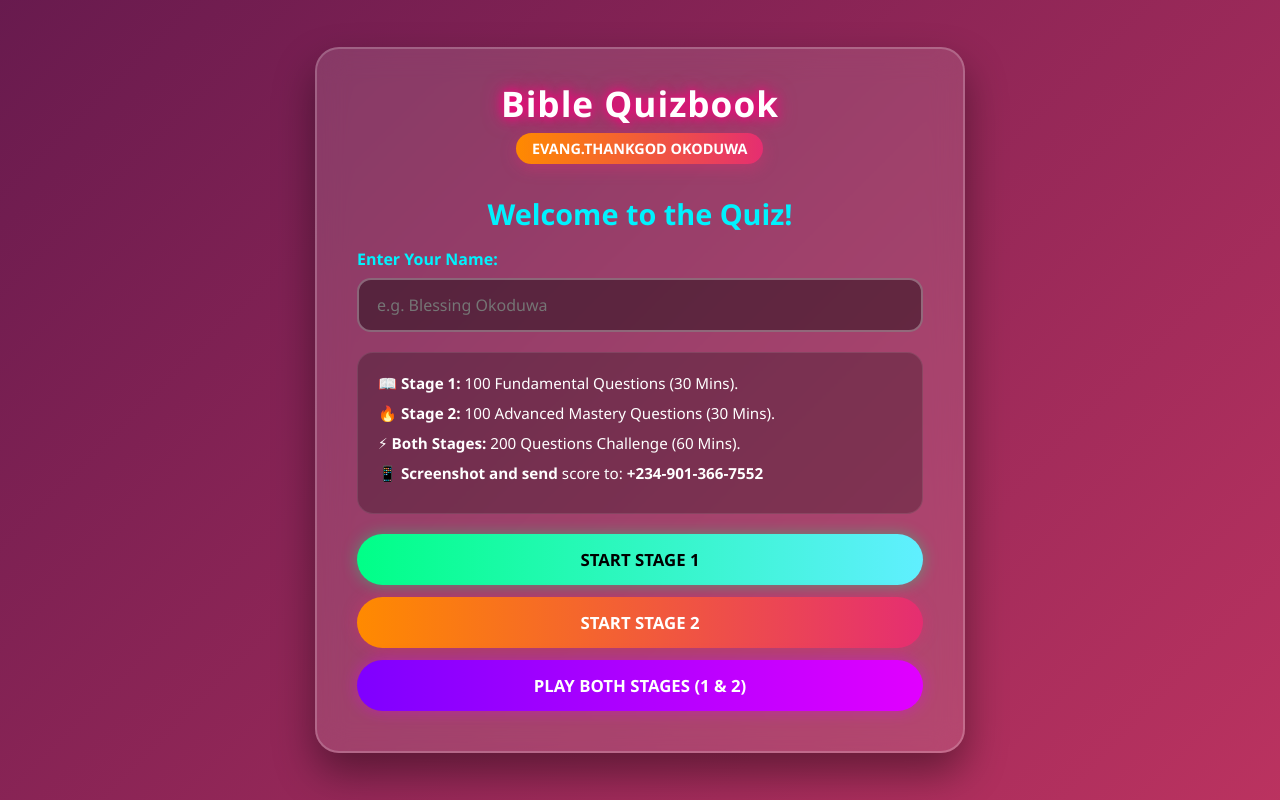
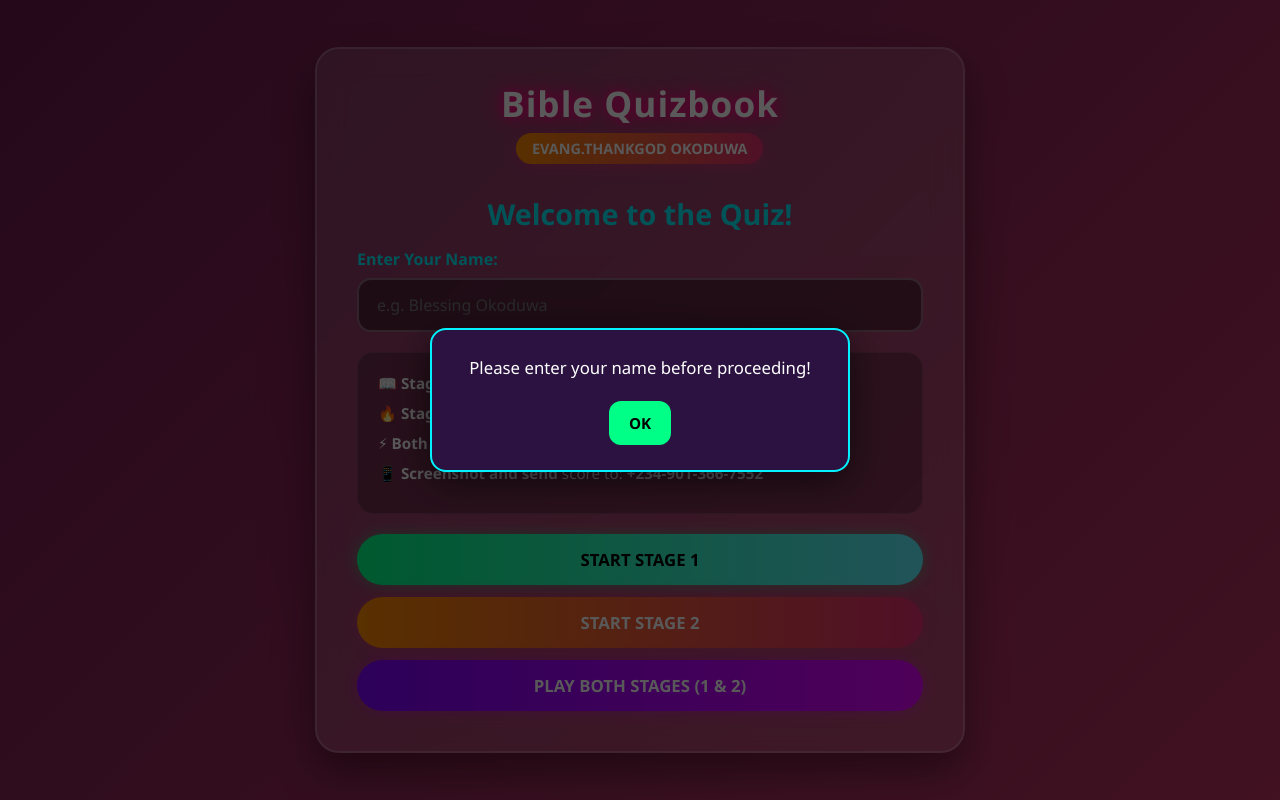
Before and after one commit to STARSAINT7/zionlifebiblequiz, a plain HTML site: page index.html in a window 1280 px wide. Both pictures are taken after a click on the button "START STAGE 1". Drawn offline with Linux system fonts and the light colour scheme.

Commit message:
Update index.html

```diff
--- a/index.html
+++ b/index.html
@@ -368,13 +368,38 @@
         font-size: 0.85rem;
       }
     }
+
+    /* In-page dialog (works even where the browser blocks alert/confirm pop-ups) */
+    .dialog-overlay {
+      display: none;
+      position: fixed;
+      inset: 0;
+      background: rgba(0, 0, 0, 0.65);
+      align-items: center;
+      justify-content: center;
+      z-index: 9999;
+      padding: 20px;
+    }
+    .dialog-box {
+      background: #2b1240;
+      border: 2px solid #00f2fe;
+      border-radius: 16px;
+      padding: 25px;
+      max-width: 420px;
+      width: 100%;
+      text-align: center;
+      color: #fff;
+      box-shadow: 0 10px 40px rgba(0, 0, 0, 0.6);
+    }
+    .dialog-box p { margin: 0 0 20px 0; font-size: 1.05rem; line-height: 1.5; }
+    .dialog-actions { display: flex; gap: 10px; justify-content: center; }
   </style>
 </head>
 <body>
 
   <div class="app-card">
     <!-- Pop-Up Header -->
-    <div class="popup-banner">✨📖BY EVANG.THANKGOD OKODUWA📖✨</div>
+    <div class="popup-banner">✨📖DEVELOPED BY EVANG.THANKGOD OKODUWA📖✨</div>
 
     <header>
       <h1>Bible Quizbook</h1>
@@ -450,7 +475,16 @@
     </div>
   </div>
 
-  <script>
+      <div id="dialog-overlay" class="dialog-overlay">
+    <div class="dialog-box">
+      <p id="dialog-message"></p>
+      <div class="dialog-actions">
+        <button id="dialog-no" class="btn btn-prev">Cancel</button>
+        <button id="dialog-yes" class="btn btn-submit">OK</button>
+      </div>
+    </div>
+  </div>
+<script>
     // Raw Base Questions Bank - STAGE 1 (100 Questions)
     const baseQuestionsStage1 = [
       { q: "What is the first book of the Bible?", options: ["Exodus", "Genesis", "Leviticus", "Numbers"], answer: 1 },
@@ -693,12 +727,25 @@
       };
     }
 
+    // In-page dialog
+    function showDialog(message, onConfirm, confirmText) {
+      const overlay = document.getElementById("dialog-overlay");
+      const yes = document.getElementById("dialog-yes");
+      const no = document.getElementById("dialog-no");
+      document.getElementById("dialog-message").textContent = message;
+      no.style.display = onConfirm ? "inline-block" : "none";
+      yes.textContent = confirmText || "OK";
+      overlay.style.display = "flex";
+      yes.onclick = () => { overlay.style.display = "none"; if (onConfirm) onConfirm(); };
+      no.onclick = () => { overlay.style.display = "none"; };
+    }
+
     // Start Quiz Execution
     function startQuiz(stage = '1') {
       const nameInput = document.getElementById("player-name").value.trim();
       if (!nameInput && stage !== '2') { // Stage 2 button on results screen re-uses entered name
         if (playerName === "Player") {
-          alert("Please enter your name before starting the game!");
+          showDialog("Please enter your name before proceeding!");
           return;
         }
       } else if (nameInput) {
```
